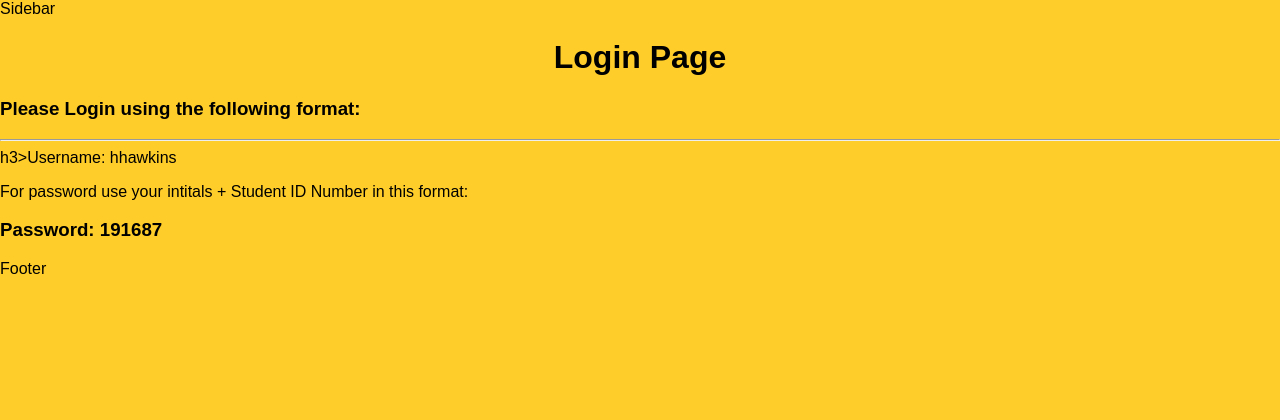
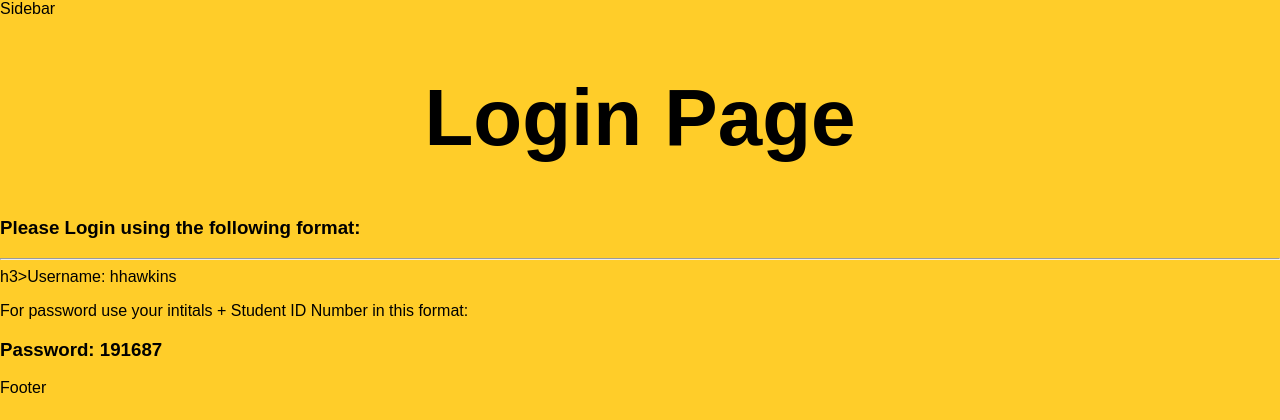
Before and after one commit to 9hhawkins/3.8_3.4_Iteration_Project_2023, a PHP site: page /login.html in a window 1280 px wide. Shown: the part 18-438 px from the top of the page. Run offline with PHP 8.4, Linux system fonts and the light colour scheme.

Commit message:
Update style.css

```diff
--- a/style.css
+++ b/style.css
@@ -13,6 +13,7 @@ body {
 
 h1 {
   text-align: center;
+  font-size: 5em;
 }
 
 .button-container {
```
